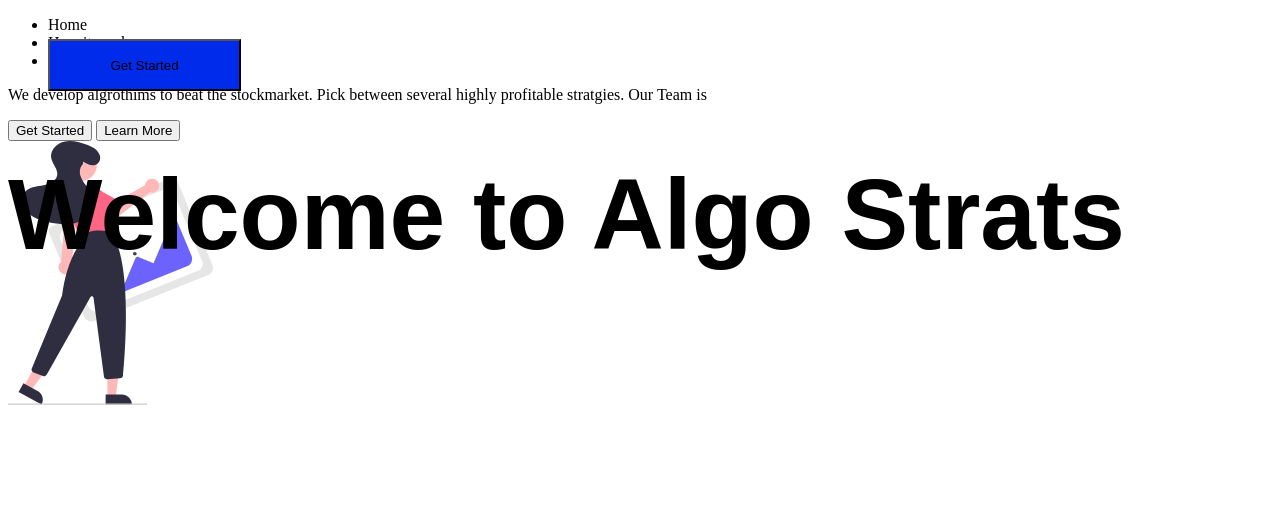
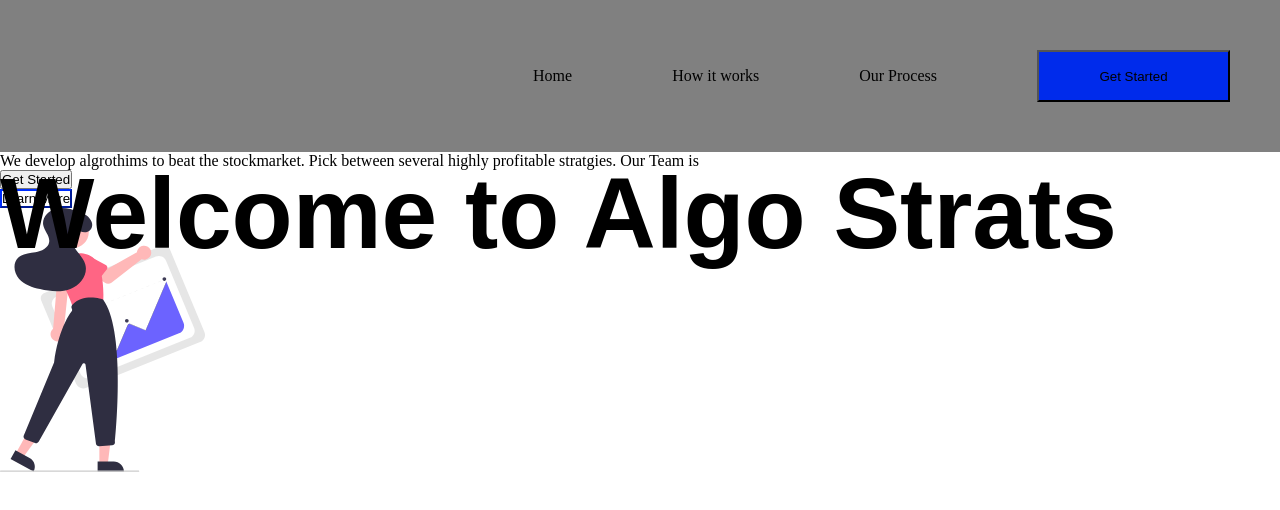
Before and after one commit to Langbra24/VS-Algo-Start, a plain HTML site: page index.html in a window 1280 px wide. Drawn offline with Linux system fonts and the light colour scheme.

Commit message:
top nav update

```diff
--- a/algostyle.css
+++ b/algostyle.css
@@ -4,22 +4,54 @@
     src: url('https://fonts.googleapis.com/css2?family=Montserrat:ital@1&display=swap');
 }
 
-.nav * {
-   margin: 50px;
-  display: inline-flex;
 
-}
-.nav {
-    display: flex;
-    flex-direction: row;
-    justify-content: flex-end;
-    list-style-type: none;
-
+*   {
+margin: 0;
+padding: 0;
+list-style: none;
+text-decoration: none;
 
 }
 
+
+.header {
+    width: 100%;
+    height: 106px;
+    display: table;
+    background-color: grey;
+
+    }
+
+.inner-nav {
+    display: table-cell;
+    width: 1000px;
+    display: flex;
+    vertical-align: middle;
+
+    }
+
+.navigation {
+    float: right;
+    height: 100%;
+    display: table-cell;
+
+}
+
+.navigation a {
+display: table-cell;
+height: 100%;
+padding: 50px;
+
+}
+
+.navigation a li {
+display: table-cell;
+vertical-align: center;
+}
+
+
 .button-nav {
-        position: absolute;
+    display: inline-block;
     width: 193px;
     height: 52px;
     top: 39px;
@@ -28,14 +60,30 @@
 }
 
     h1 {
+    display: flex;
     position: absolute;
     font-family: 'Montserrat', sans-serif;
     font-style: normal;
     font-size: 100px;
     line-height: 122px;
 
+    }
 
 
+.p {
+    display: flex;
+    font-family: 'Montserrat', sans-serif;
+    position: absolute;
+    width: 592px;
+    height: 87px;
+    left: 79px;
+    top: 450px;
+}
+
+.button-two {
+display: flex;
+background-color: white;
+border-color: #002BEB;
 
 
 }
```
Lines whose indentation alone changed are shown as unchanged.
